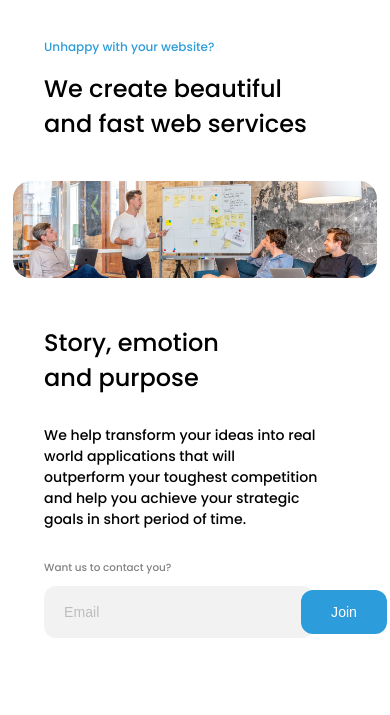
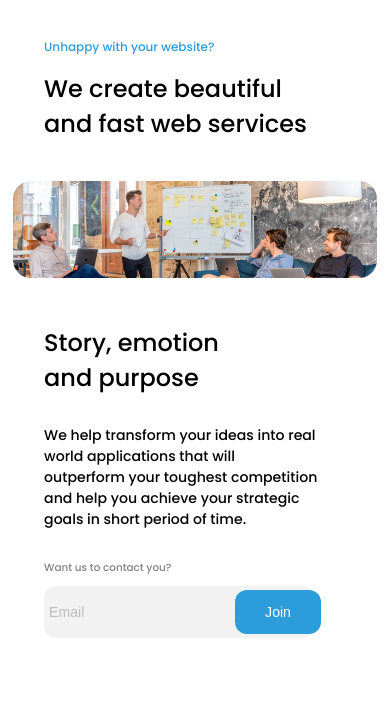
Before and after one commit to SostenesMartins/edieHomePage, a plain HTML site: page index.html in a window 390 px wide. Shown: the part 72-787 px from the top of the page. Drawn offline with Linux system fonts and the light colour scheme.

Commit message:
modify media query

```diff
--- a/style.css
+++ b/style.css
@@ -284,6 +284,11 @@ body {
         width: 100%;
     }
 
+    .input__email {
+        font-size: .88rem;
+        padding-left: 5px;
+    }
+
     ::-webkit-input-placeholder {
         font-size: .88rem;
     }
```
